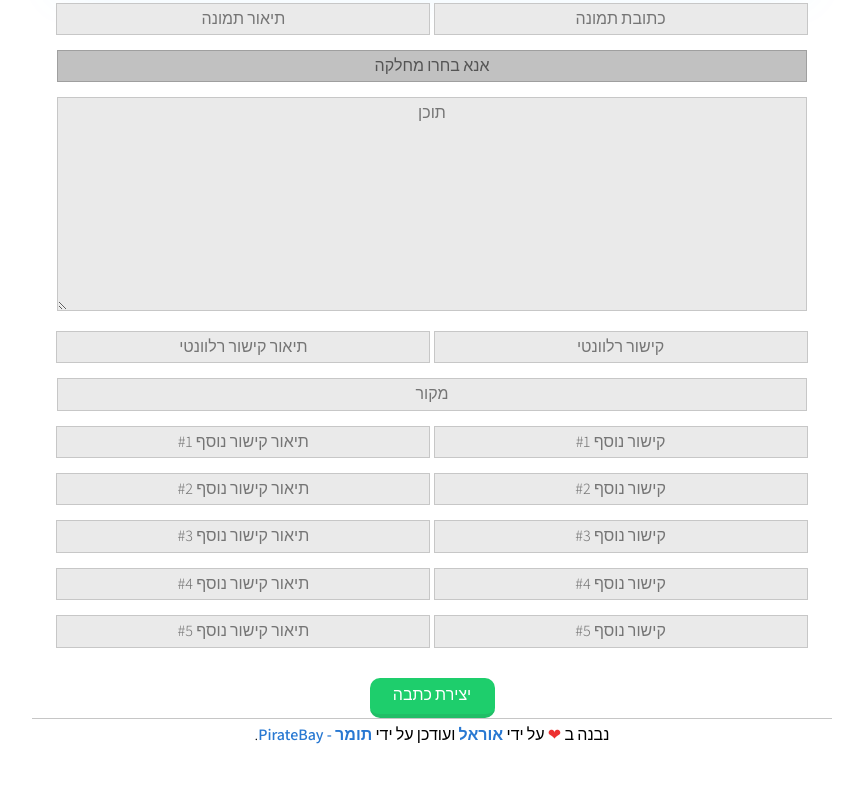
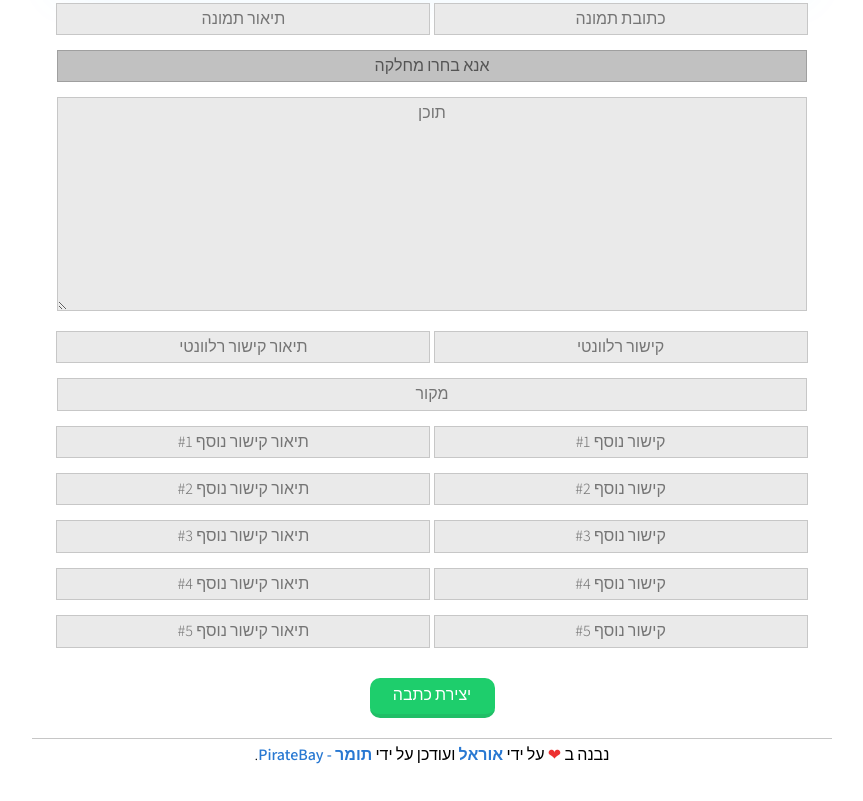
Before and after one commit to FxPContent/Content, a plain HTML site: page index.html in a window 1280 px wide. Shown: the part 657-1458 px from the top of the page, without its empty margins (208-1071 px from the left). Drawn offline with nearby package versions, Linux system fonts and the light colour scheme.

Commit message:
Update index.html

```diff
--- a/index.html
+++ b/index.html
@@ -294,7 +294,7 @@
     				<p>את הקוד הנ"ל תצטרכו להדביק בתוכן של האשכול החדש אותו אתם פותחים.</p>
     			</div>
     		</div>
-			<div id="footer">
+			<div id="footer" style="margin-top:20px;">
 				נבנה ב <span style="color: #ed3030">❤</span> על ידי <a href="https://www.fxp.co.il/member.php?u=216362">אוראל</a> ועודכן על ידי <a href="https://www.fxp.co.il/member.php?u=1206599">תומר - PirateBay</a>.
 			</div>
         </div>
```
